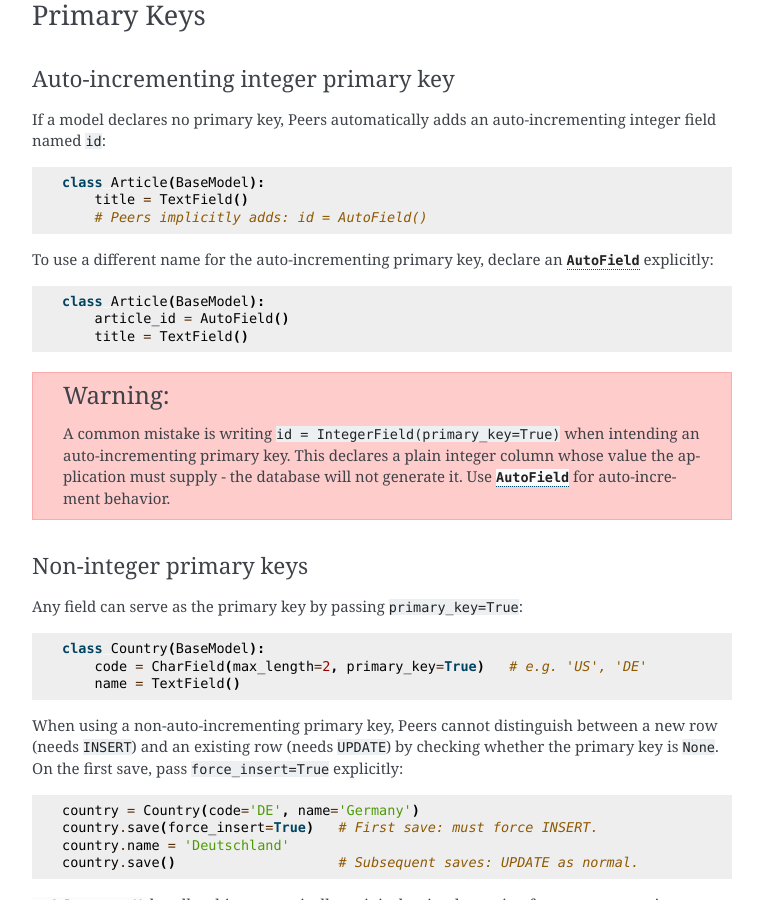
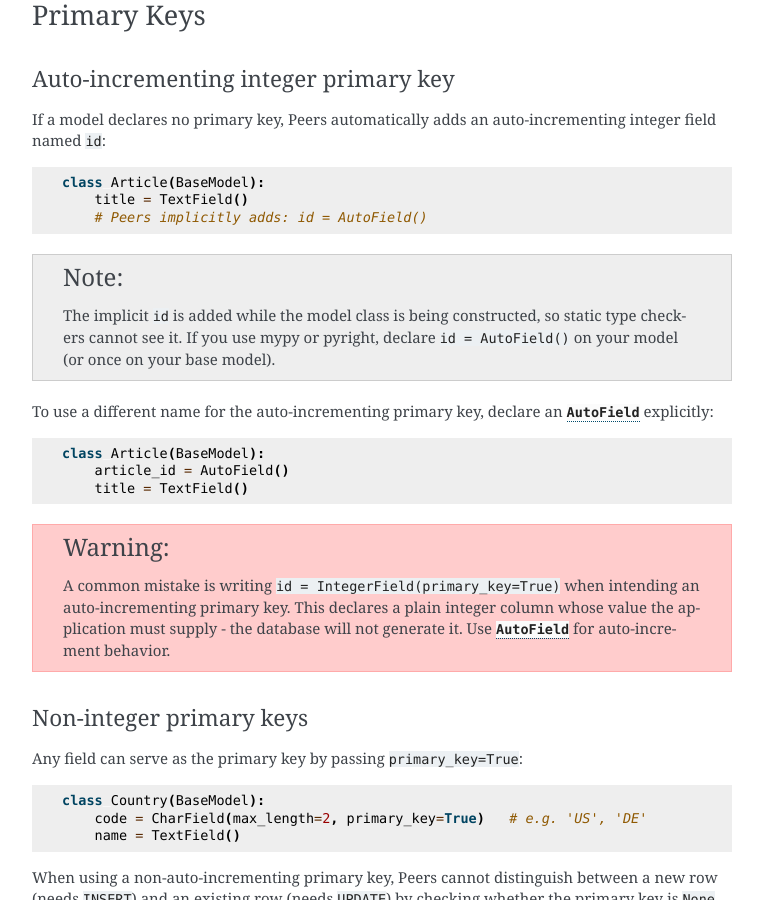
Before and after one commit to Star-DreamDev/myPeers, a Sphinx documentation site: the page built from docs/peers/models.rst, in a window 1280 px wide and 900 px high, scrolled down 21116 px. Shown: the whole window, without its empty margins (378-1141 px from the left). Built offline with Sphinx 7.4.7, drawn with Linux system fonts in a browser that asks for light colours; the version number could not be read and is left out.

Commit message:
Clarify doc on typing for the default id field.
Refs #3066

```diff
--- a/docs/peers/models.rst
+++ b/docs/peers/models.rst
@@ -1249,6 +1249,11 @@
        title = TextField()
        # Peers implicitly adds: id = AutoField()
 
+.. note::
+   The implicit ``id`` is added while the model class is being constructed, so
+   static type checkers cannot see it. If you use mypy or pyright, declare
+   ``id = AutoField()`` on your model (or once on your base model).
+
 To use a different name for the auto-incrementing primary key, declare an
 :class:`AutoField` explicitly:
 
```
